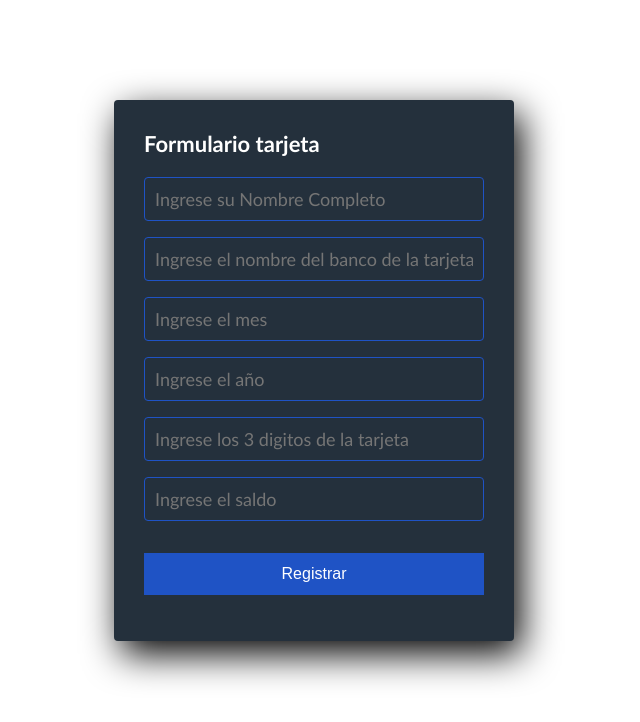
After one commit to XLuis-Eduardo-Espinoza-Mares/Verano_Shopitesz_Eq6, a Python web app: template Shopitesz/templates/Tarjeta/registrartarjeta.html in a window 1280 px wide. The commit adds this page. Shown: the top 722 px of the page, without its empty margins (326-966 px from the left). Run offline with Jinja, Linux system fonts and the light colour scheme; the template is opened without the code that fills it, so the values that code supplies are empty; some libraries are stand-ins or nearby versions.

Commit message:
actualización de tarjeta con errores aun

```diff
--- /dev/null
+++ b/Shopitesz/templates/Tarjeta/registrartarjeta.html
@@ -0,0 +1,28 @@
+<!DOCTYPE html>
+<html lang="en">
+<head>
+    <meta charset="UTF-8">
+    <title>Title</title>
+</head>
+<body>
+
+<link rel="stylesheet" href="{{url_for('static',filename='css/estiloRegistrar.css')}}">
+<form action="/Tarjeta/agregar" method="post">
+    <section class="form-register">
+        <h4>Formulario tarjeta</h4>
+        <input class="controls" type="text" name="noTarjeta" placeholder="Ingrese su Nombre Completo" required>
+        <input class="controls" type="text" name="banco" placeholder="Ingrese el nombre del banco de la tarjeta" required>
+        <input class="controls" type="text" name="mes" placeholder="Ingrese el mes" required>
+        <input class="controls" type="text" name="año" placeholder="Ingrese el año" required>
+        <input class="controls" type="text" name="CCV" placeholder="Ingrese los 3 digitos de la tarjeta" required>
+        <input class="controls" type="text" name="saldo" placeholder="Ingrese el saldo" required>
+        <div class="wrap">
+
+        </div>
+
+        <input class="botons" type="submit" value="Registrar">
+    </section>
+</form>
+
+</body>
+</html>
```
Also changed, not shown: Shopitesz/templates/Tarjeta/Edictar.html (+4 -4 lines), Shopitesz/templates/Tarjeta/tarjetaregistrada.html (+18 -15 lines).
